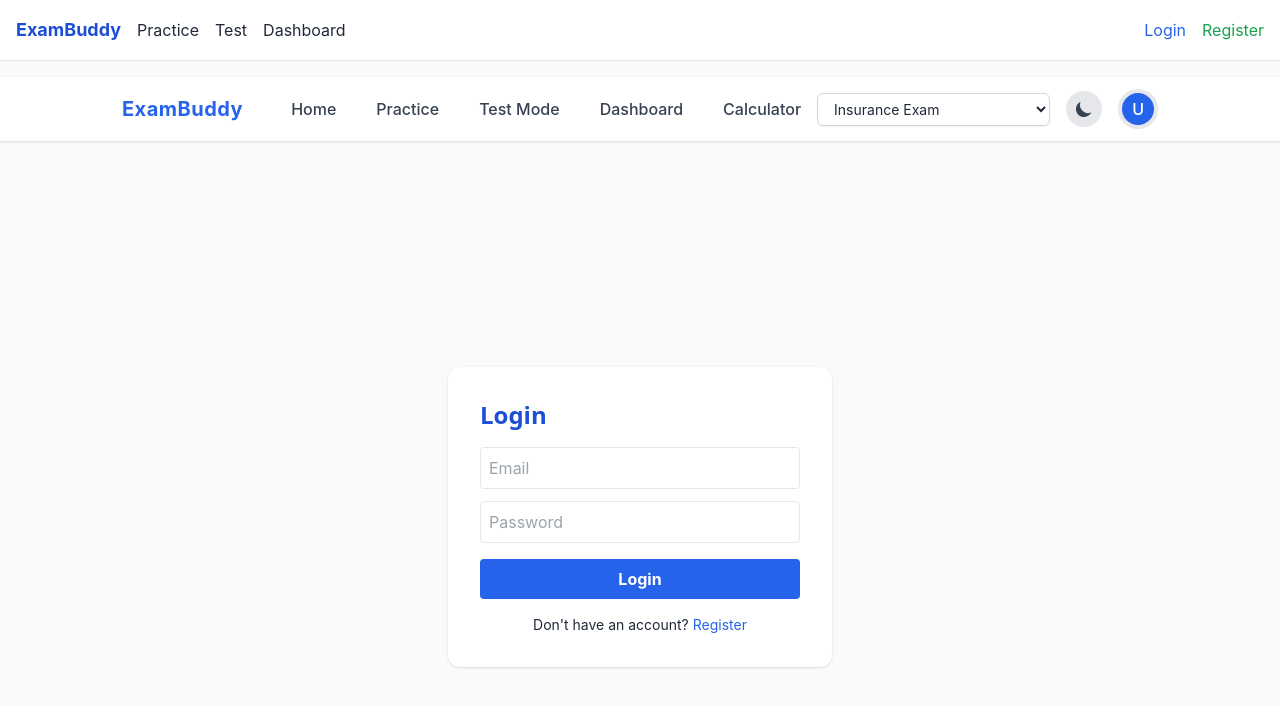
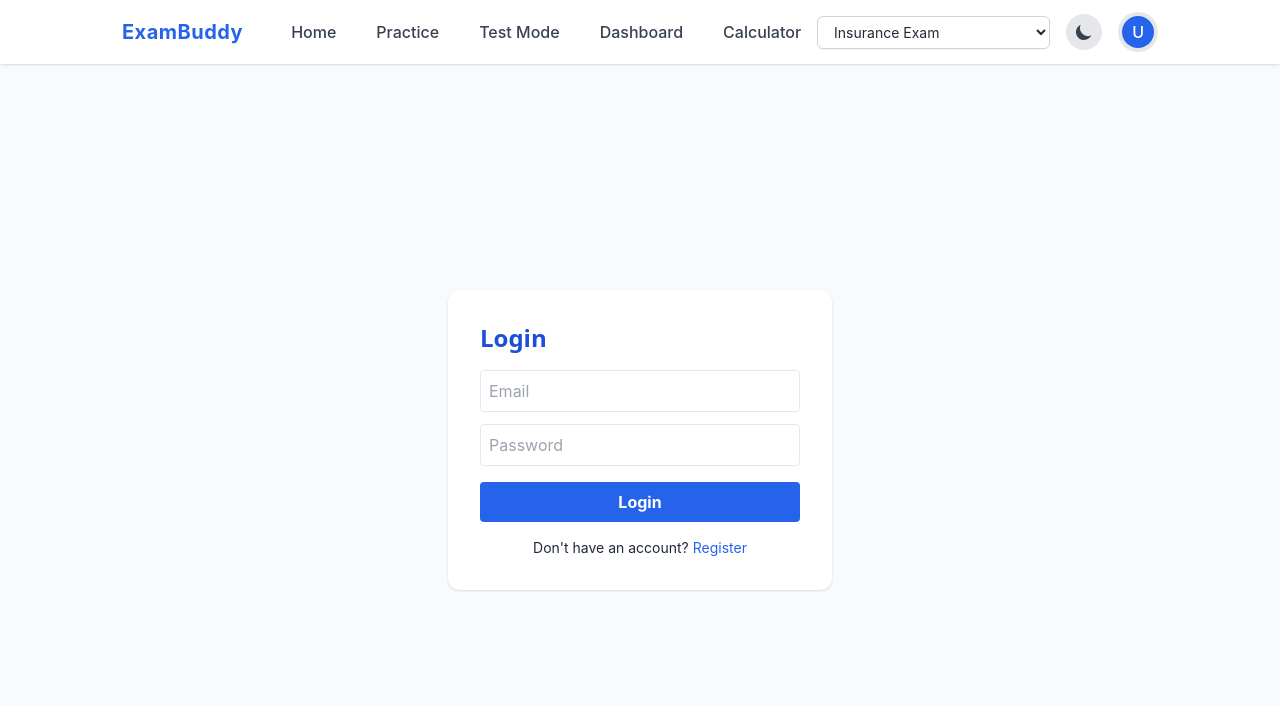
Before and after one commit to ngdev2021/exam-buddy, a React (Vite) app in the folder client/: page /login in a window 1280 px wide. Shown: the top 706 px of the page. Built offline with nearby package versions, Linux system fonts and the light colour scheme.

Commit message:
Fix duplicate navigation bars by removing redundant NavBar component

```diff
--- a/client/src/App.jsx
+++ b/client/src/App.jsx
@@ -1,5 +1,5 @@
 import React from "react";
-import { Routes, Route, Link, useNavigate } from "react-router-dom";
+import { Routes, Route } from "react-router-dom";
 import NavigationMenu from "./components/NavigationMenu";
 import MobileNavBar from "./components/MobileNavBar";
 import HomePage from "./pages/HomePage";
@@ -10,37 +10,13 @@ import LoginPage from "./pages/LoginPage";
 import RegisterPage from "./pages/RegisterPage";
 import CalculatorPage from "./pages/CalculatorPage";
 import ProtectedRoute from "./components/ProtectedRoute";
-import { useAuth } from "./context/AuthContext";
 import ErrorBoundary from "./components/ErrorBoundary";
 
-function NavBar() {
-  const { user, logout } = useAuth();
-  const navigate = useNavigate();
-  return (
-    <nav className="w-full flex items-center gap-4 p-4 bg-white border-b mb-4">
-      <Link to="/" className="font-bold text-blue-700 text-lg">ExamBuddy</Link>
-      <Link to="/practice">Practice</Link>
-      <Link to="/test">Test</Link>
-      <Link to="/dashboard">Dashboard</Link>
-      <div className="flex-1" />
-      {user ? (
-        <button onClick={() => { logout(); navigate("/login"); }} className="bg-gray-200 px-3 py-1 rounded">Logout</button>
-      ) : (
-        <>
-          <Link to="/login" className="text-blue-600">Login</Link>
-          <Link to="/register" className="text-green-600">Register</Link>
-        </>
-      )}
-    </nav>
-  );
-}
-
-// AppRoutes component removed as it's no longer needed
+// Navigation is now handled by NavigationMenu and MobileNavBar components
 
 function App() {
   return (
-    <div className="min-h-screen bg-gray-50">
-      <NavBar />
+    <div className="min-h-screen bg-gray-50 dark:bg-gray-900 transition-colors duration-200">
       <NavigationMenu />
       <MobileNavBar />
       <ErrorBoundary>
```
